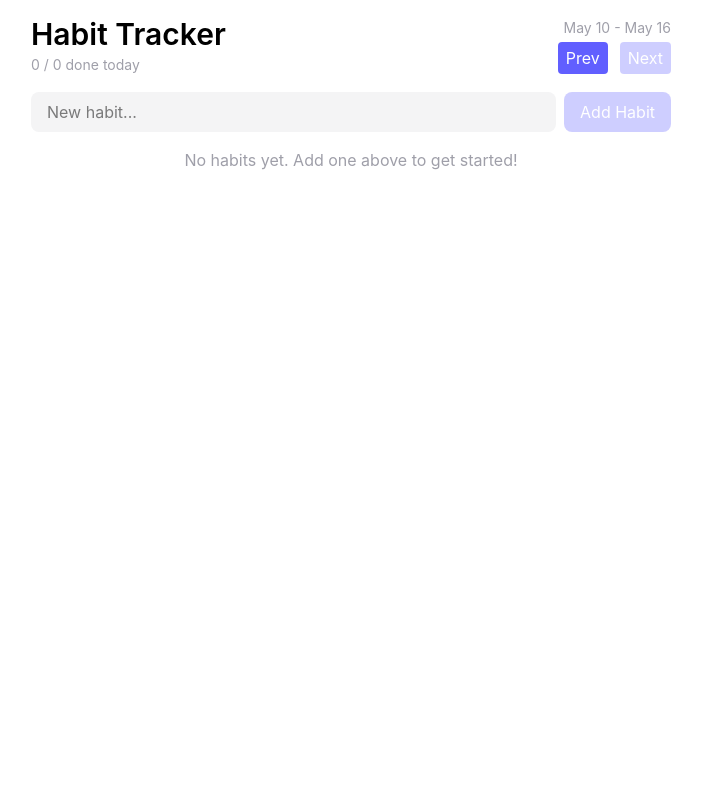
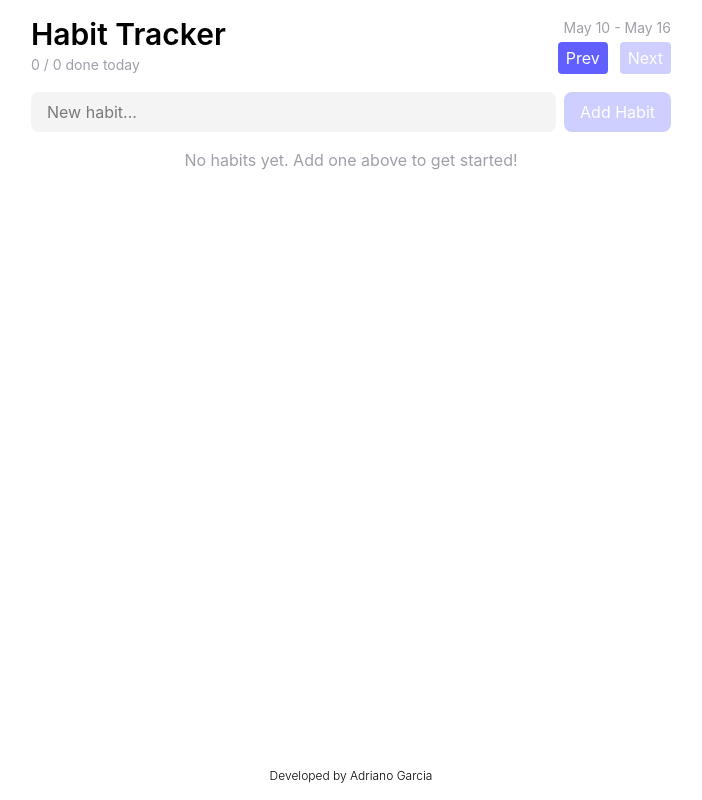
Before and after one commit to adrianogtl/react-habit-tracker, a React (Vite) app: page / in a window 1280 px wide. Shown: the whole page, without its empty margins (289-991 px from the left). Built offline with nearby package versions, Linux system fonts and the light colour scheme.

Commit message:
Add Footer

```diff
--- a/src/App.jsx
+++ b/src/App.jsx
@@ -1,6 +1,7 @@
 import { Header } from "./components/Header.jsx";
 import { Form } from "./components/Form.jsx";
 import { List } from "./components/List.jsx";
+import { Footer } from "./components/Footer.jsx";
 import { useState } from "react";
 import {
   addWeeks,
@@ -56,7 +57,8 @@ function App() {
   };
 
   return (
-    <div className="m-auto grid max-w-2xl gap-4 p-4">
+    <div className="m-auto flex min-h-screen max-w-2xl flex-col gap-6 p-4">
+      <div className="flex flex-1 flex-col gap-4">
         <Header
           habits={habits}
           visibleDates={visibleDates}
@@ -71,6 +73,8 @@ function App() {
           toggleCompletion={toggleCompletion}
         />
       </div>
+      <Footer />
+    </div>
   );
 }
 
--- /dev/null
+++ b/src/components/Footer.jsx
@@ -0,0 +1,13 @@
+export function Footer() {
+  return (
+    <footer className="text-center text-xs font-light dark:text-white">
+      Developed by{" "}
+      <a
+        href="http://github.com/adrianogtl"
+        className="transition-colors hover:text-indigo-500"
+      >
+        Adriano Garcia
+      </a>
+    </footer>
+  );
+}
```
Lines whose indentation alone changed are shown as unchanged.
